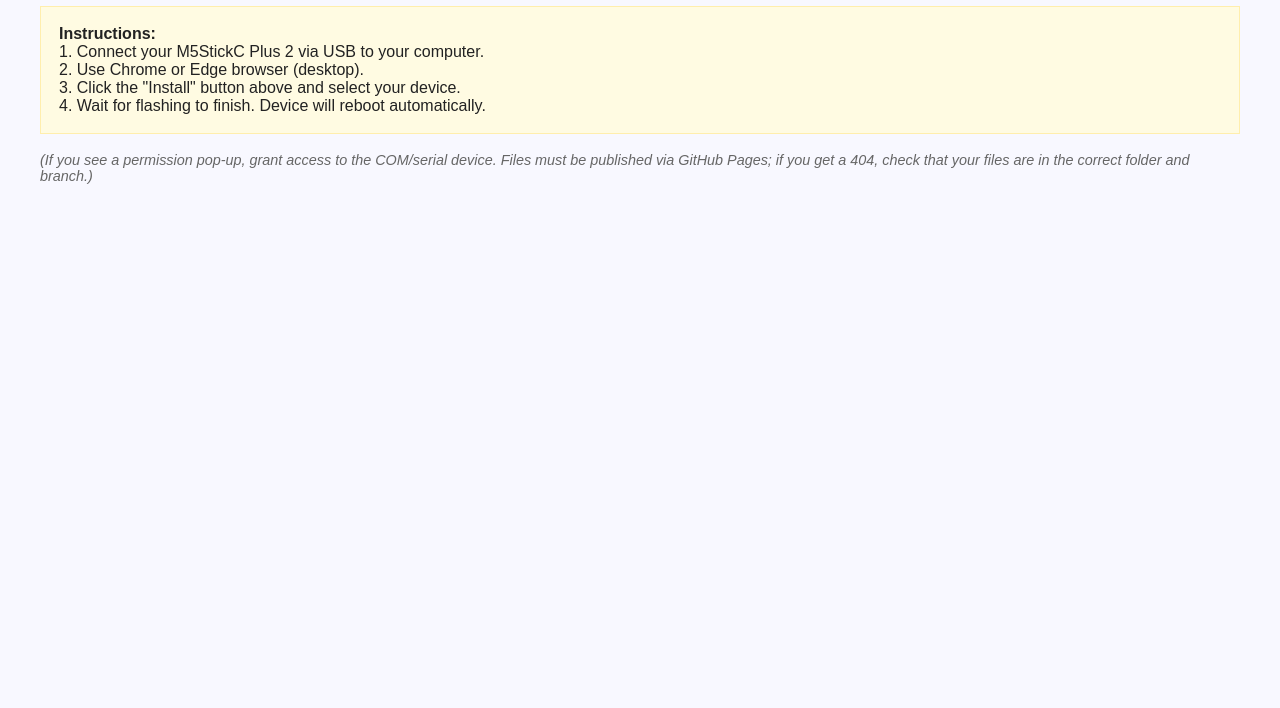
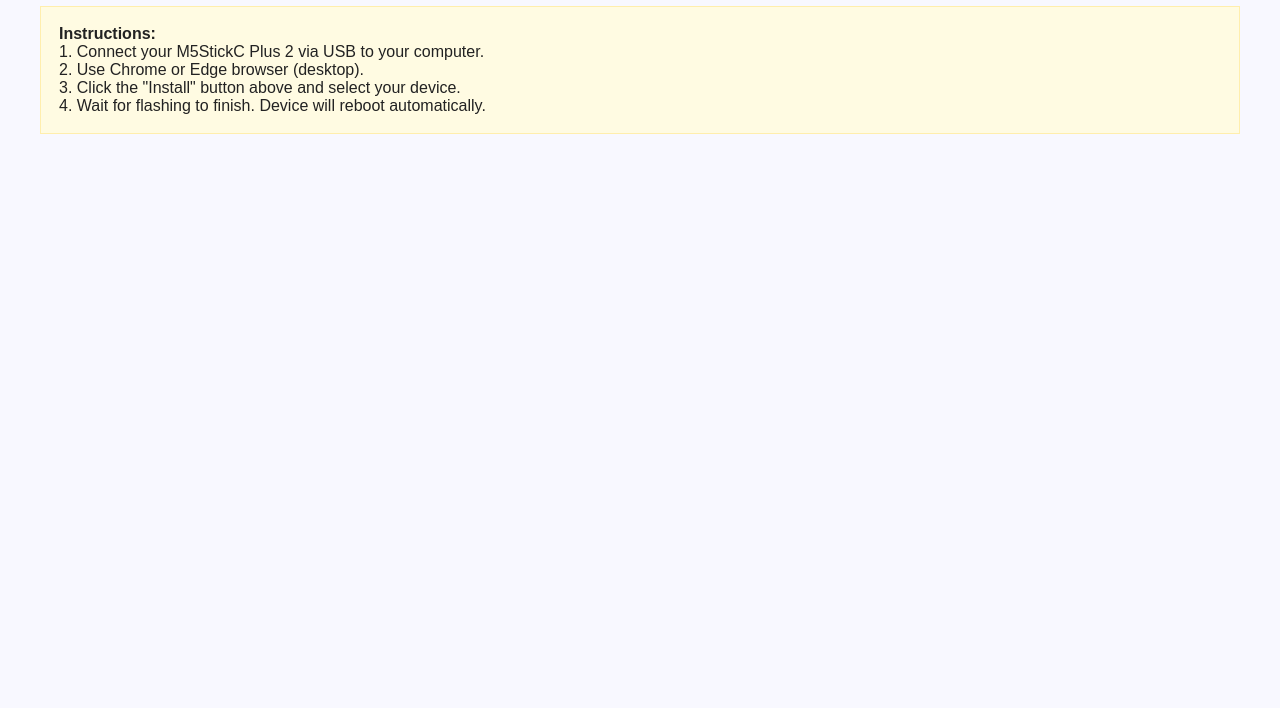
Before and after one commit to tsixom/M5StickC-Plus-2-Gemini-Assistant, a plain HTML site: page index.html in a window 1280 px wide. Shown: the part 92-800 px from the top of the page. Drawn offline with Linux system fonts and the light colour scheme.

Commit message:
index.html

```diff
--- a/index.html
+++ b/index.html
@@ -2,7 +2,7 @@
 <html lang="en">
 <head>
   <meta charset="UTF-8">
-  <title>M5StickC Plus 2 Gemini Assistant Flasher</title>
+  <title>(TSIXOM)M5StickC Plus 2 Gemini Assistant Flasher</title>
   <!-- ESP Web Tools install button -->
   <script type="module" src="https://unpkg.com/esp-web-tools@10/dist/web/install-button.js?module"></script>
   <style>
@@ -21,10 +21,5 @@
     3. Click the "Install" button above and select your device.<br>
     4. Wait for flashing to finish. Device will reboot automatically.<br>
   </div>
-  <p style="font-size:90%;color:#666;">
-    <i>
-      (If you see a permission pop-up, grant access to the COM/serial device. Files must be published via GitHub Pages; if you get a 404, check that your files are in the correct folder and branch.)
-    </i>
-  </p>
 </body>
 </html>
```
